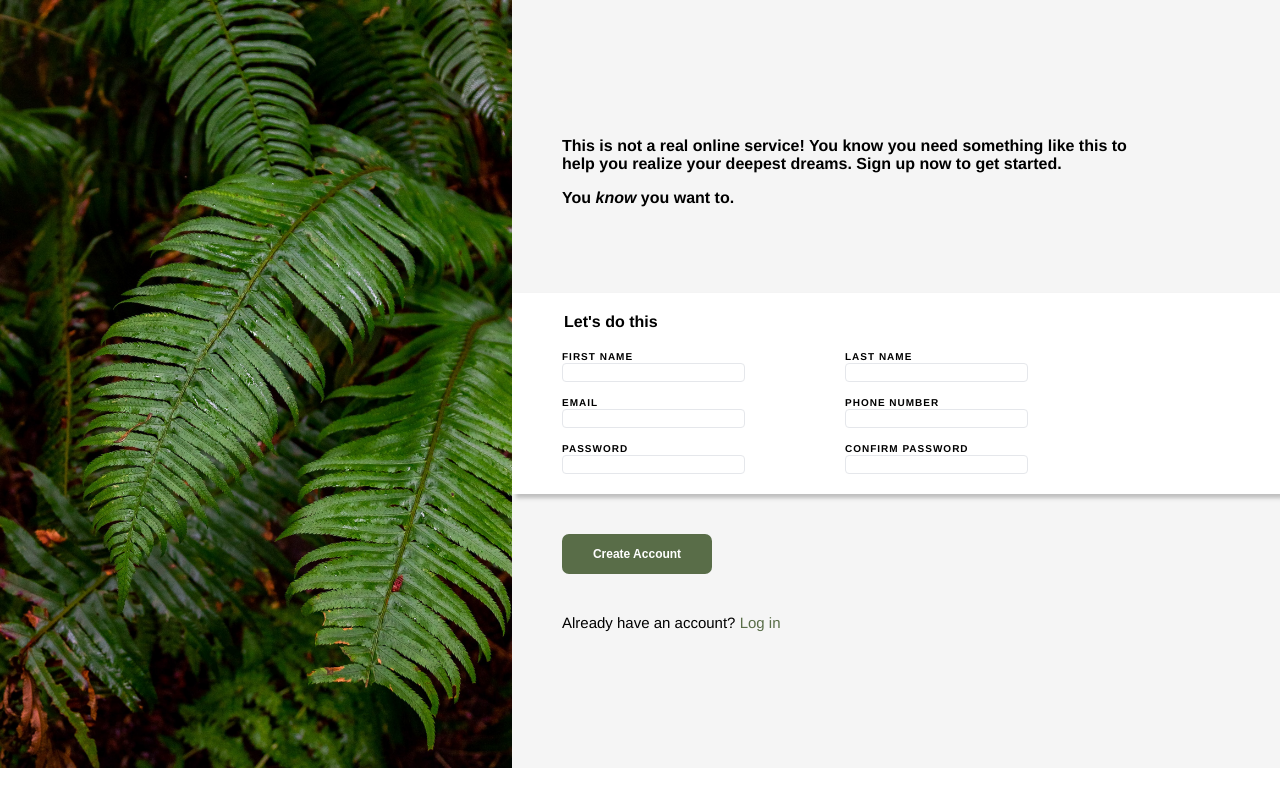
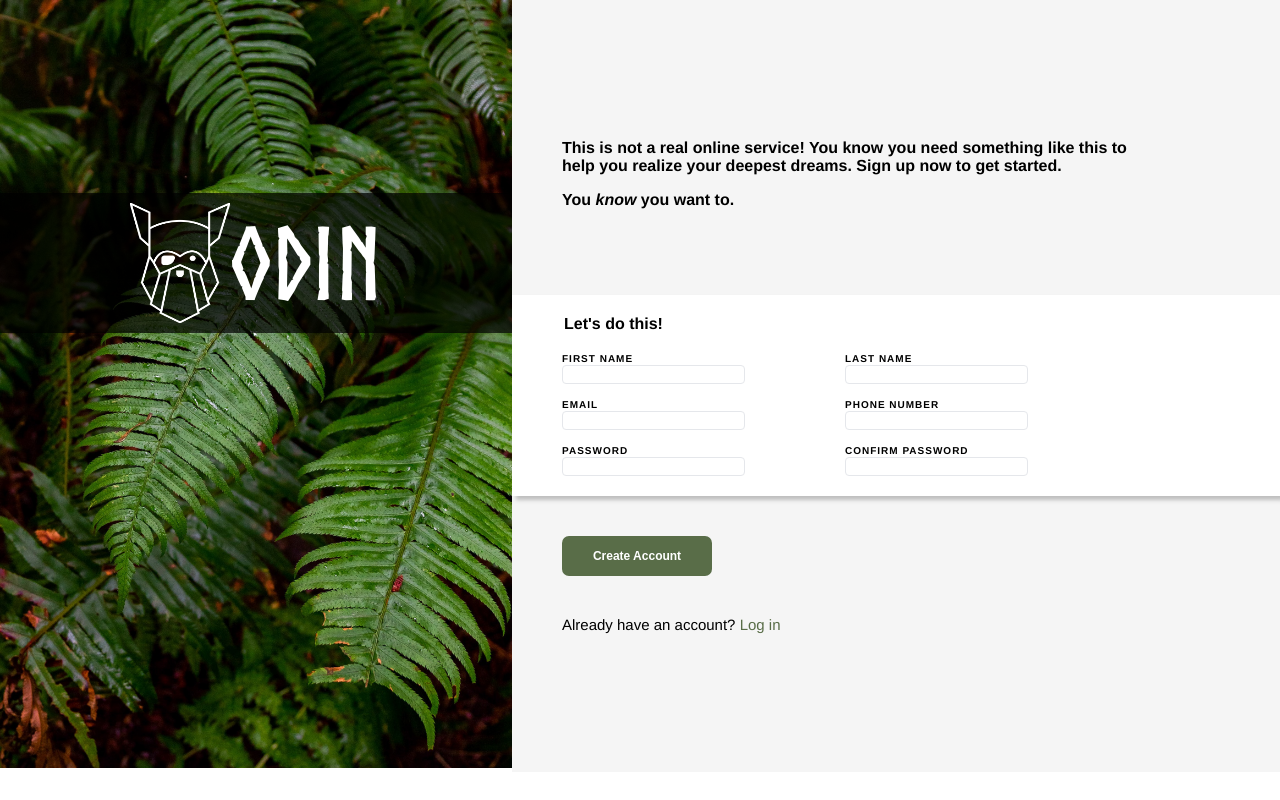
Before and after one commit to warithad/sign-up-form, a plain HTML site: page index.html in a window 1280 px wide. Drawn offline with Linux system fonts and the light colour scheme.

Commit message:
Position logo and odin text

```diff
--- a/index.html
+++ b/index.html
@@ -10,8 +10,16 @@
 <body>
     <div class="container">
 
-        <img src="halie-west-25xggax4bSA-unsplash.jpg" >
         <div id="left-contents">
+            <div id="transparent">
+                <img src="odin-lined.png" height="120px" width="100px">
+                <p id="odin-text">ODIN</p>
+            </div>
+             <img src="halie-west-25xggax4bSA-unsplash.jpg" id="background" >
+
+        </div>
+
+        <div id="right-contents">
             <div id="text">
                 <p>This is not a real online service! You know you need something like this
                     to help you realize your deepest dreams. Sign up now to get started.
@@ -21,13 +29,13 @@
             <form action="" id="info">
 
                 <div id="white-part">
-                    <legend>Let's do this</legend>
+                    <legend>Let's do this!</legend>
 
                     <div class="sides">
                         <div class="left">
                             <div>
                                 <label for="first-name">FIRST NAME</label>
-                                <input type="text" id="first-name" name="first-name">
+                                <input type="text" id="first-name" name="first-name" class="names">
                             </div>
                             <div>
                                 <label for="email">EMAIL</label>
@@ -43,7 +51,7 @@
                         <div class="right">
                             <div>
                                 <label for="last-name">LAST NAME</label>
-                                <input type="text" id="last-name" name="last-name">
+                                <input type="text" id="last-name" name="last-name" class="names">
                             </div>
                             <div>
                                 <label for="phone">PHONE NUMBER</label>
--- a/style.css
+++ b/style.css
@@ -1,22 +1,52 @@
+/* *, *:before, *:after {
+    border: 1px solid red !important;
+    } */
+
 body{
     margin: 0px;
     --default-font-family: 'Franklin Gothic Medium', 'Arial Narrow', Arial, 'sans-serif';
-
 }
 
 .container{
     display: flex;
     height: clamp(100vh, 100%);
+    width: 100vw;
 }
 
-img{
+#left-contents {
     width: 40%;
+    height: 100%;
+
+    position: relative;
+}
+
+#transparent {
+    background-color: rgba(0, 0, 0, 0.7);
+    position: absolute;
+    top: 25%;
+    padding-top: 10px;
+    padding-bottom: 10px;
+    width: 100%;
+    display: flex;
+    justify-content: center;
+    align-items: center;
+}
+
+#odin-text {
+    font-size: 100px;
+    font-family: 'Norse-Bold';
+    color: white;
+    margin: 0%;
+}
+
+#background {
+    width: 100%;
 }
 
 /*left contents*/
-#left-contents{
+#right-contents{
     background-color:#F5F5F5;
-    width: 100%;
+    width: 60%;
     display: flex;
     flex-direction: column;
     justify-content: center;
@@ -35,12 +65,13 @@ img{
     margin-bottom: 70px;
 }
 
+
+/*form*/
 form{
     margin-bottom: 25px;
 }
-/*form*/
+
 #white-part{
-    gap:10px;
     padding-top: 20px;
     padding-bottom: 20px;
     background-color: white;
@@ -89,8 +120,7 @@ label{
 
 input{
     border-radius: 0.3em;
-    border-width: 1px;
-    border-style: solid;
+    border: thin solid;
     border-color: #E5E7EB;
 }
 
@@ -109,7 +139,7 @@ button {
 
 /*Login text */
 
-#left-contents>p {
+#right-contents>p {
     font-family: var(--default-font-family);
     margin-left: var(--margin-space);
     font-size: 15px;
@@ -118,3 +148,18 @@ button {
 a {
     color: #596D48;
 }
+
+
+/*active declarations*/
+
+.names:focus {
+    border-style: solid;
+    border-color: brown;
+    border-width: 1px;
+}
+
+/*custom font declaration*/
+@font-face {
+    font-family: "Norse-Bold";
+    src: url("Norse-Bold.otf");
+}
```
Also changed, not shown: odin-lined.png (added).
